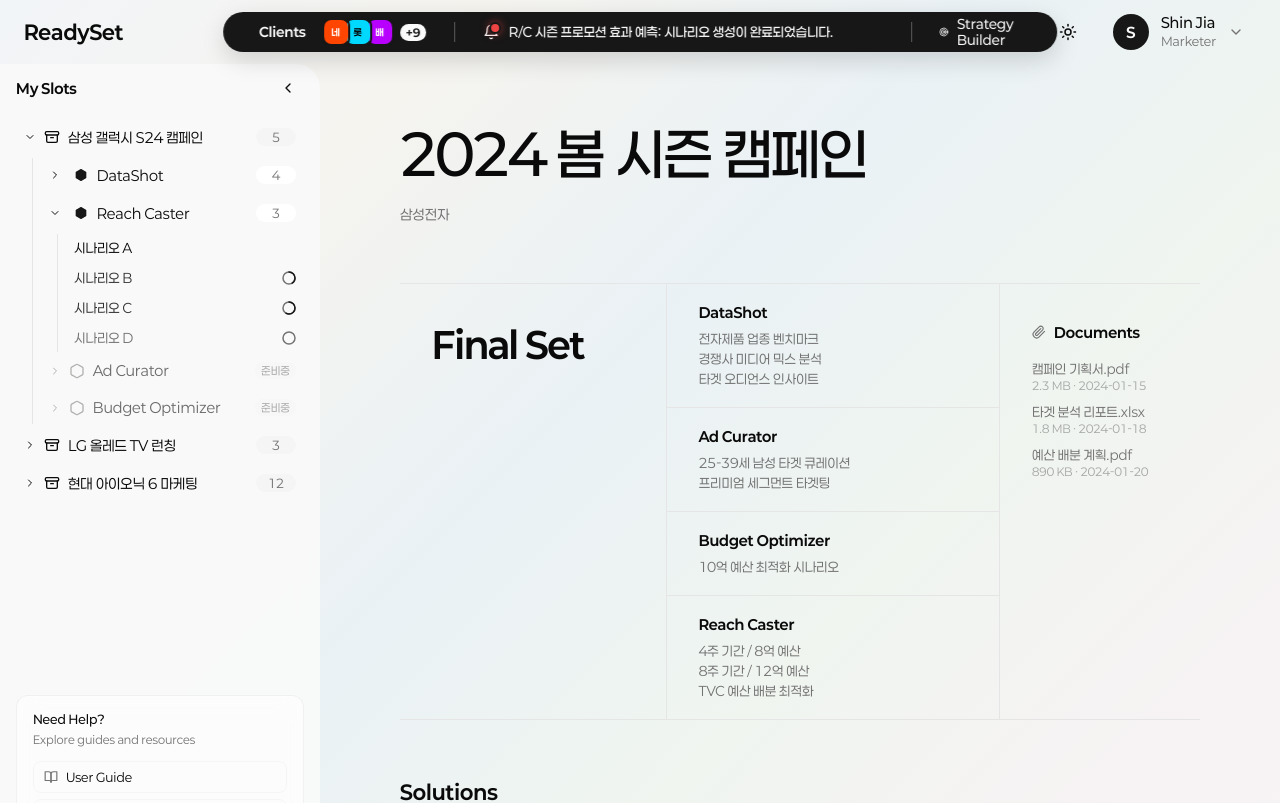
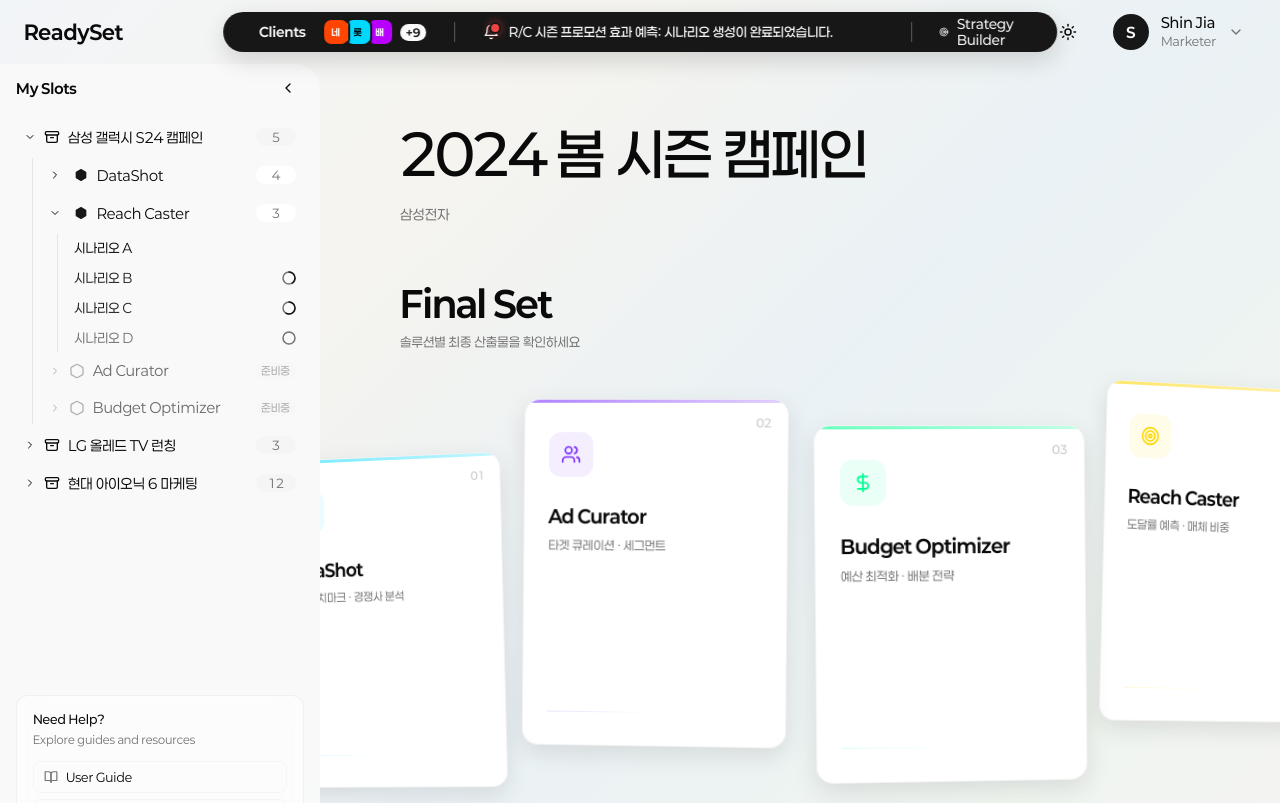
Before and after one commit to taetaej/ReadySet, a React (Vite) app: page /slot/1 in a window 1280 px wide. Shown: the top 803 px of the page. Built offline with nearby package versions, Linux system fonts and the light colour scheme.

Commit message:
일단 커밋

```diff
--- /dev/null
+++ b/src/components/reachcaster/ScrollVelocityCards.tsx
@@ -0,0 +1,263 @@
+import { useState, useRef, useEffect, useCallback } from 'react'
+import {
+  motion,
+  useSpring,
+  useTransform,
+  useMotionValue
+} from 'motion/react'
+import { Database, Users, DollarSign, Target } from 'lucide-react'
+
+interface CardData {
+  id: string
+  title: string
+  subtitle: string
+  icon: React.ReactNode
+  color: string
+  num: string
+}
+
+const SOLUTIONS: CardData[] = [
+  { id: 'datashot', title: 'DataShot', subtitle: '업종 벤치마크 · 경쟁사 분석', icon: <Database size={20} />, color: '#00D9FF', num: '01' },
+  { id: 'adcurator', title: 'Ad Curator', subtitle: '타겟 큐레이션 · 세그먼트', icon: <Users size={20} />, color: '#7B2FFF', num: '02' },
+  { id: 'budget', title: 'Budget Optimizer', subtitle: '예산 최적화 · 배분 전략', icon: <DollarSign size={20} />, color: '#00FF94', num: '03' },
+  { id: 'reachcaster', title: 'Reach Caster', subtitle: '도달률 예측 · 매체 비중', icon: <Target size={20} />, color: '#FFD600', num: '04' },
+]
+
+const CARD_W = 260
+const CARD_H = 340
+
+// 각 카드의 기본 3D 배치 — 가로로 넓게 퍼뜨리고 높이/깊이 엇갈림
+const BASE_TRANSFORMS = [
+  { y: 30, z: -40, rotY: -8, rotZ: -1.5 },
+  { y: -20, z: 20, rotY: -3, rotZ: 0.5 },
+  { y: 10, z: 50, rotY: 3, rotZ: -0.5 },
+  { y: -40, z: -20, rotY: 8, rotZ: 1.5 },
+]
+
+export function ScrollVelocityCards() {
+  const sectionRef = useRef<HTMLDivElement>(null)
+  const velocity = useMotionValue(0)
+  const lastWheelTime = useRef(0)
+  const decayRaf = useRef<number>(0)
+
+  // wheel 이벤트로 속도 추적
+  const handleWheel = useCallback((e: WheelEvent) => {
+    // 속도 설정 (deltaY 기반)
+    velocity.set(e.deltaY * 3)
+    lastWheelTime.current = Date.now()
+
+    // 기존 decay 취소
+    if (decayRaf.current) cancelAnimationFrame(decayRaf.current)
+
+    // 감쇠 루프
+    const decay = () => {
+      const elapsed = Date.now() - lastWheelTime.current
+      if (elapsed > 50) {
+        const current = velocity.get()
+        const next = current * 0.92
+        velocity.set(Math.abs(next) < 0.5 ? 0 : next)
+        if (Math.abs(next) > 0.5) {
+          decayRaf.current = requestAnimationFrame(decay)
+        }
+      } else {
+        decayRaf.current = requestAnimationFrame(decay)
+      }
+    }
+    decayRaf.current = requestAnimationFrame(decay)
+  }, [velocity])
+
+  useEffect(() => {
+    const el = sectionRef.current
+    if (!el) return
+    // passive: false로 해야 preventDefault 가능하지만, 여기선 스크롤 막지 않음
+    el.addEventListener('wheel', handleWheel, { passive: true })
+    return () => {
+      el.removeEventListener('wheel', handleWheel)
+      if (decayRaf.current) cancelAnimationFrame(decayRaf.current)
+    }
+  }, [handleWheel])
+
+  // 부드러운 속도
+  const smoothVelocity = useSpring(velocity, {
+    stiffness: 150,
+    damping: 20,
+    mass: 0.5
+  })
+
+  // 속도 → wave 강도
+  const waveIntensity = useTransform(smoothVelocity, [-600, 0, 600], [-14, 0, 14])
+
+  // 속도 → 전체 미세 skew
+  const globalSkewY = useTransform(smoothVelocity, [-600, 0, 600], [-1.5, 0, 1.5])
+
+  return (
+    <div
+      ref={sectionRef}
+      style={{
+        width: '100%',
+        perspective: '1200px',
+        perspectiveOrigin: '50% 50%',
+        padding: '40px 0'
+      }}
+    >
+      <motion.div
+        style={{
+          display: 'grid',
+          gridTemplateColumns: `repeat(4, ${CARD_W}px)`,
+          gap: '28px',
+          justifyContent: 'center',
+          transformStyle: 'preserve-3d',
+          skewY: globalSkewY
+        }}
+      >
+        {SOLUTIONS.map((card, i) => (
+          <PlaneCard
+            key={card.id}
+            card={card}
+            index={i}
+            baseTransform={BASE_TRANSFORMS[i]}
+            waveIntensity={waveIntensity}
+            smoothVelocity={smoothVelocity}
+          />
+        ))}
+      </motion.div>
+    </div>
+  )
+}
+
+interface PlaneCardProps {
+  card: CardData
+  index: number
+  baseTransform: { y: number; z: number; rotY: number; rotZ: number }
+  waveIntensity: any
+  smoothVelocity: any
+}
+
+function PlaneCard({ card, index, baseTransform, waveIntensity, smoothVelocity }: PlaneCardProps) {
+  const [isHovered, setIsHovered] = useState(false)
+
+  // wave: 인덱스별 위상차로 rotateX
+  const phases = [0, 0.35, 0.7, 1.0]
+  const rotateX = useTransform(waveIntensity, (wave: number) => {
+    return wave * (0.7 + phases[index])
+  })
+
+  // 속도에 따른 Y 패럴랙스 (깊이별 차등)
+  const depthFactor = 1 + baseTransform.z / 200
+  const velocityY = useTransform(smoothVelocity, [-600, 0, 600], [
+    -12 * depthFactor, 0, 12 * depthFactor
+  ])
+  const smoothY = useSpring(velocityY, { stiffness: 200, damping: 22 })
+
+  // 기본 Y + 패럴랙스 Y 합산
+  const combinedY = useTransform(smoothY, (vy: number) => baseTransform.y + vy)
+
+  return (
+    <motion.div
+      onMouseEnter={() => setIsHovered(true)}
+      onMouseLeave={() => setIsHovered(false)}
+      style={{
+        width: `${CARD_W}px`,
+        height: `${CARD_H}px`,
+        transformStyle: 'preserve-3d',
+        y: combinedY,
+        z: baseTransform.z,
+        rotateX,
+        rotateY: baseTransform.rotY,
+        rotateZ: baseTransform.rotZ,
+        borderRadius: '16px',
+        border: '1px solid hsl(var(--border) / 0.5)',
+        backgroundColor: 'hsl(var(--card))',
+        cursor: 'pointer',
+        overflow: 'hidden',
+        position: 'relative',
+        willChange: 'transform'
+      }}
+      animate={{
+        scale: isHovered ? 1.05 : 1,
+        z: isHovered ? baseTransform.z + 80 : baseTransform.z,
+        boxShadow: isHovered
+          ? `0 20px 50px rgba(0,0,0,0.25), 0 0 0 1px ${card.color}40`
+          : '0 8px 24px rgba(0,0,0,0.1)'
+      }}
+      transition={{ type: 'spring', stiffness: 300, damping: 25 }}
+    >
+      {/* 상단 컬러 라인 */}
+      <div style={{
+        position: 'absolute',
+        top: 0, left: 0, right: 0,
+        height: '3px',
+        background: `linear-gradient(90deg, ${card.color}, ${card.color}60)`,
+        opacity: isHovered ? 1 : 0.6,
+        transition: 'opacity 0.3s'
+      }} />
+
+      {/* 넘버링 */}
+      <div style={{
+        position: 'absolute',
+        top: '16px',
+        right: '16px',
+        fontSize: '11px',
+        fontWeight: '500',
+        color: 'hsl(var(--muted-foreground) / 0.4)',
+        fontFamily: 'Paperlogy, sans-serif'
+      }}>
+        {card.num}
+      </div>
+
+      {/* 카드 내용 */}
+      <div style={{
+        padding: '32px 24px',
+        display: 'flex',
+        flexDirection: 'column',
+        height: '100%',
+        boxSizing: 'border-box'
+      }}>
+        {/* 아이콘 */}
+        <div style={{
+          width: '44px',
+          height: '44px',
+          borderRadius: '12px',
+          backgroundColor: `${card.color}15`,
+          display: 'flex',
+          alignItems: 'center',
+          justifyContent: 'center',
+          color: card.color,
+          marginBottom: '28px'
+        }}>
+          {card.icon}
+        </div>
+
+        {/* 타이틀 */}
+        <div style={{
+          fontSize: '18px',
+          fontWeight: '700',
+          fontFamily: 'Paperlogy, sans-serif',
+          color: 'hsl(var(--foreground))',
+          marginBottom: '8px',
+          letterSpacing: '-0.02em'
+        }}>
+          {card.title}
+        </div>
+
+        {/* 서브타이틀 */}
+        <div style={{
+          fontSize: '12px',
+          color: 'hsl(var(--muted-foreground))',
+          fontFamily: 'Paperlogy, sans-serif',
+          lineHeight: '1.5'
+        }}>
+          {card.subtitle}
+        </div>
+
+        {/* 하단 장식 */}
+        <div style={{
+          marginTop: 'auto',
+          height: '1px',
+          background: `linear-gradient(90deg, ${card.color}25, transparent)`,
+          width: '50%'
+        }} />
+      </div>
+    </motion.div>
+  )
+}
--- a/src/components/reachcaster/SlotHome.tsx
+++ b/src/components/reachcaster/SlotHome.tsx
@@ -5,6 +5,7 @@ import { AppLayout } from '../layout/AppLayout'
 import { getDarkMode, setDarkMode as setDarkModeUtil } from '../../utils/theme'
 import { useSidebarState } from '../../hooks/useSidebarState'
 import { SlotSolutions } from './SlotSolutions'
+import { ScrollVelocityCards } from './ScrollVelocityCards'
 
 interface SlotHomeProps {
   slotData?: any
@@ -87,6 +88,30 @@ export function SlotHome({ slotData: propSlotData }: SlotHomeProps) {
             </div>
           </div>
 
+        </div>
+
+        {/* 3D Scroll Velocity Cards */}
+        <div style={{ marginBottom: '60px' }}>
+          <h2 style={{
+            fontSize: '36px',
+            fontWeight: '700',
+            fontFamily: 'Paperlogy, sans-serif',
+            margin: '0 0 8px 0',
+            color: 'hsl(var(--foreground))',
+            letterSpacing: '-0.02em',
+            lineHeight: '1.2'
+          }}>
+            Final Set
+          </h2>
+          <p style={{
+            fontSize: '13px',
+            color: 'hsl(var(--muted-foreground))',
+            fontFamily: 'Paperlogy, sans-serif',
+            margin: '0 0 32px 0'
+          }}>
+            솔루션별 최종 산출물을 확인하세요
+          </p>
+          <ScrollVelocityCards />
         </div>
 
         {/* Final Selection — 3-Column Grid */}
```
